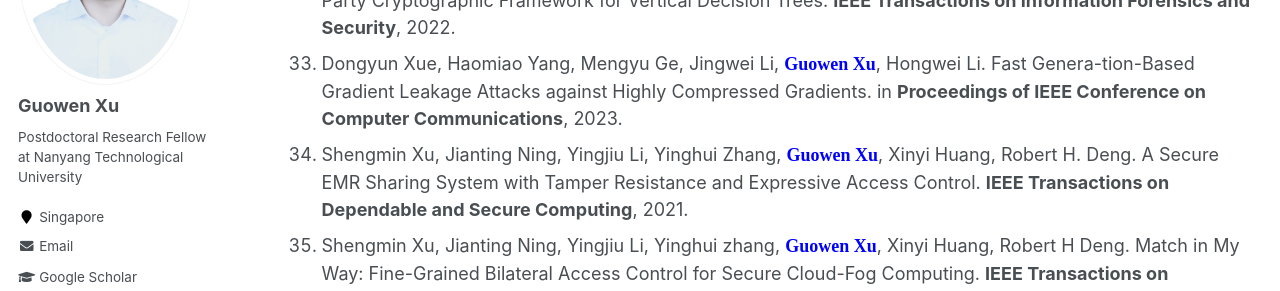
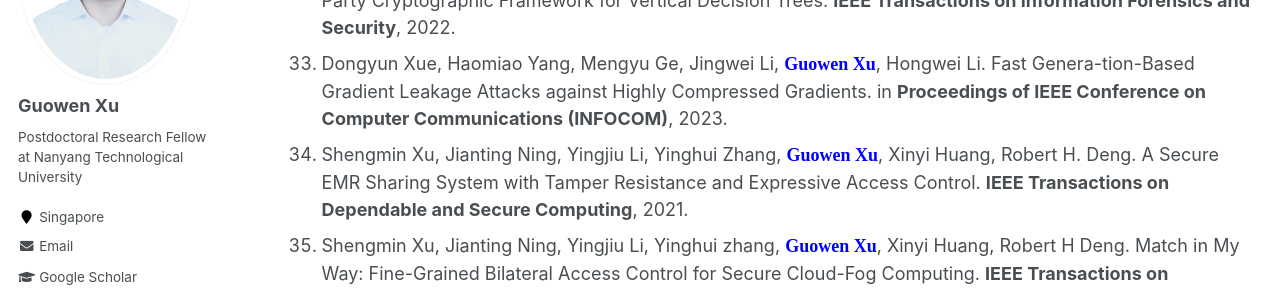
Before and after one commit to Guowen-xu/guowen-xu.github.io, a Jekyll site: the page built from _pages/publications.md, in a window 1280 px wide and 900 px high, scrolled down 2704 px. Shown: the part 179-470 px from the top of the window. Built offline with Jekyll 4.4.1, drawn with Linux system fonts in a browser that asks for light colours; some web fonts are replaced.

Commit message:
Update publications.md

```diff
--- a/_pages/publications.md
+++ b/_pages/publications.md
@@ -46,7 +46,7 @@ You can find my articles on my [Google Scholar](https://scholar.google.com.hk/ci
 30. Meng Hao, Hongwei Li, Xizhao Luo, **<font face="Times New Roman" color=blue size=4> Guowen Xu</font>**, Haomiao Yang and Sen Liu. Efficient and Priva-cy-enhanced Federated Learning for Industrial Artificial Intelligence. **IEEE Transactions on Industrial Informatics**. 2021
 31. Shengmin Xu, Jianting Ning, Jinhua Ma, **<font face="Times New Roman" color=blue size=4> Guowen Xu</font>**, Jiaming Yuan, Robert Deng. Revocable Policy-Based Chameleon Hash, in **Proceedings of European Symposium on Research in Computer Security (ESORICS)**,2021.
 32. Hanxiao Chen, Hongwei Li, Yingzhe Wang, Meng Hao,  **<font face="Times New Roman" color=blue size=4> Guowen Xu</font>**, Tianwei Zhang. PriVDT: An Efficient Two-Party Cryptographic Framework for Vertical Decision Trees. **IEEE Transactions on Information Forensics and Security**, 2022.
-33. Dongyun Xue, Haomiao Yang, Mengyu Ge, Jingwei Li, **<font face="Times New Roman" color=blue size=4> Guowen Xu</font>**, Hongwei Li. Fast Genera-tion-Based Gradient Leakage Attacks against Highly Compressed Gradients. in  **Proceedings of IEEE Conference on Computer Communications**, 2023.
+33. Dongyun Xue, Haomiao Yang, Mengyu Ge, Jingwei Li, **<font face="Times New Roman" color=blue size=4> Guowen Xu</font>**, Hongwei Li. Fast Genera-tion-Based Gradient Leakage Attacks against Highly Compressed Gradients. in  **Proceedings of IEEE Conference on Computer Communications (INFOCOM)**, 2023.
 34. Shengmin Xu, Jianting Ning, Yingjiu Li, Yinghui Zhang, **<font face="Times New Roman" color=blue size=4> Guowen Xu</font>**, Xinyi Huang, Robert H. Deng. A Secure EMR Sharing System with Tamper Resistance and Expressive Access Control. **IEEE Transactions on Dependable and Secure Computing**, 2021.
 35. Shengmin Xu, Jianting Ning, Yingjiu Li, Yinghui zhang, **<font face="Times New Roman" color=blue size=4> Guowen Xu</font>**, Xinyi Huang, Robert H Deng. Match in My Way: Fine-Grained Bilateral Access Control for Secure Cloud-Fog Computing. **IEEE Transactions on Dependable and Secure Computing**, 2020.
 36. Jingwei Wang, Xinchun Yin, Jianting Ning, Shengmin Xu, **<font face="Times New Roman" color=blue size=4> Guowen Xu</font>**, and Xinyi Huang. Secure Updatable Storage Access Control System for EHRs in the Cloud. **IEEE Transactions on Services Computing**, 2022.
```
